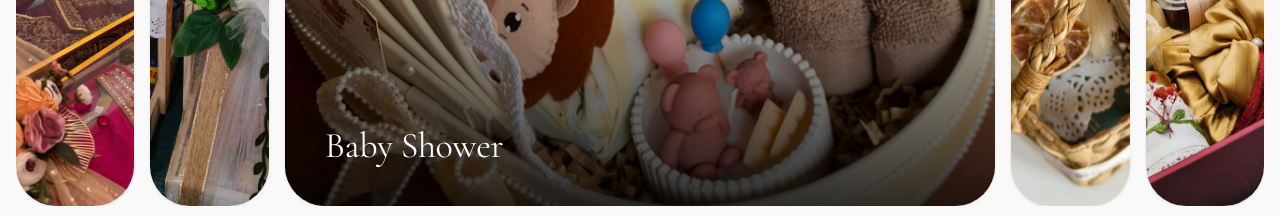
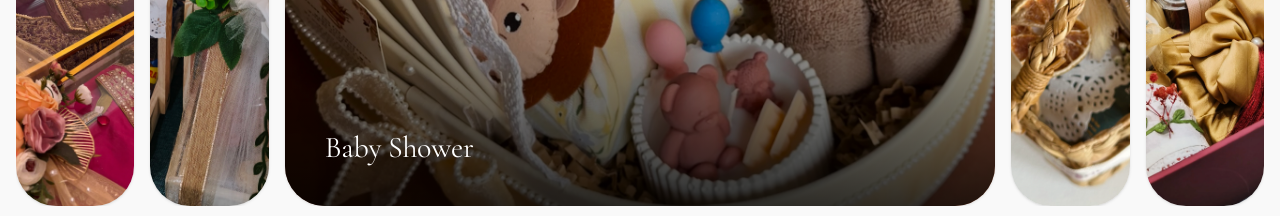
Before and after one commit to muditgarg48/tanukrit, a React (Vite) app: page / in a window 1280 px wide. Shown: the part 1300-1516 px from the top of the page. Built offline with nearby package versions, Linux system fonts and the light colour scheme.

Commit message:
Minor tweaks

```diff
--- a/src/sections/Showcase.jsx
+++ b/src/sections/Showcase.jsx
@@ -136,7 +136,7 @@ const Showcase = () => {
                                                         transition={{ delay: 0.2, duration: 0.5 }}
                                                     >
                                                         <span className="text-primary text-xs uppercase tracking-[0.2em] mb-2 block">{item.category}</span>
-                                                        <h3 className="text-white text-3xl lg:text-4xl font-heading">{item.title}</h3>
+                                                        <h3 className="text-white text-2xl lg:text-3xl font-heading">{item.title}</h3>
                                                     </motion.div>
                                                 )}
                                             </motion.div>
@@ -177,7 +177,7 @@ const Showcase = () => {
                                             className="absolute inset-0 w-full h-full object-cover transition-transform duration-700 scale-100 group-hover:scale-110"
                                         />
                                         <div className="absolute inset-0 bg-gradient-to-t from-black/80 via-black/20 to-transparent p-8 flex flex-col justify-end">
-                                            <h3 className="text-white text-3xl font-heading">{item.title}</h3>
+                                            <h3 className="text-white text-2xl font-heading">{item.title}</h3>
                                         </div>
                                     </div>
                                 );
```
